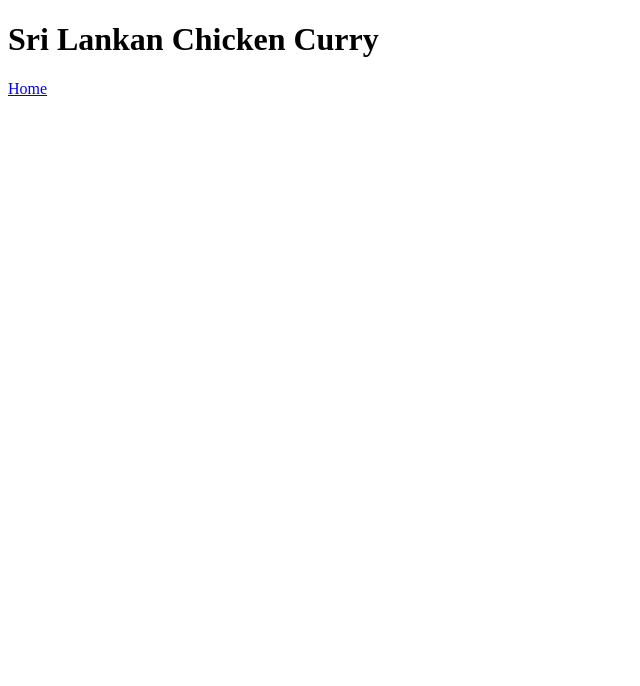
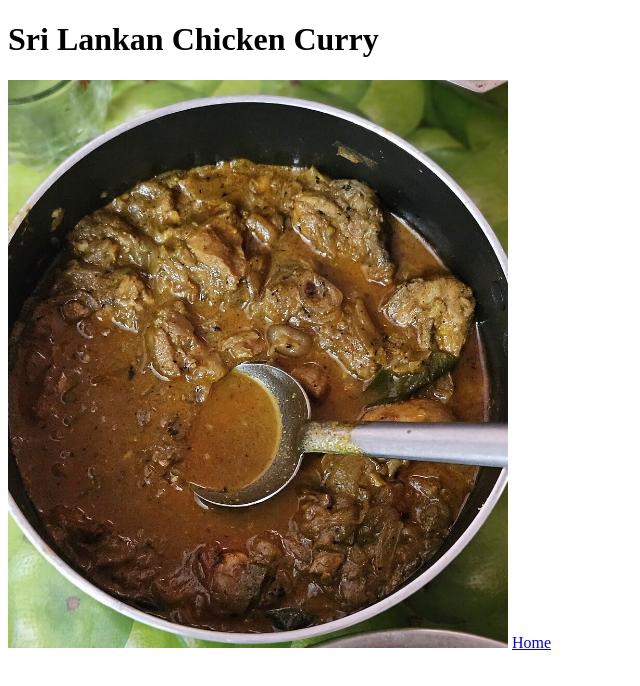
Before and after one commit to ArulE23/odin-recipes, a plain HTML site: page recipes/sri-lankan-chicken-curry.html in a window 1280 px wide. Shown: the whole page, without its empty margins (0-640 px from the left). Drawn offline with Linux system fonts and the light colour scheme.

Commit message:
Add chicken curry image and link to recipe page

```diff
--- a/recipes/sri-lankan-chicken-curry.html
+++ b/recipes/sri-lankan-chicken-curry.html
@@ -7,6 +7,7 @@
 
     <body>
         <h1>Sri Lankan Chicken Curry</h1>
+        <img src="../images/sri-lankan-chicken-curry.jpeg" width="500">
         <a href="../index.html">Home</a>
     </body>
 </html>
```
Also changed, not shown: images/sri-lankan-chicken-curry.jpeg (added).
